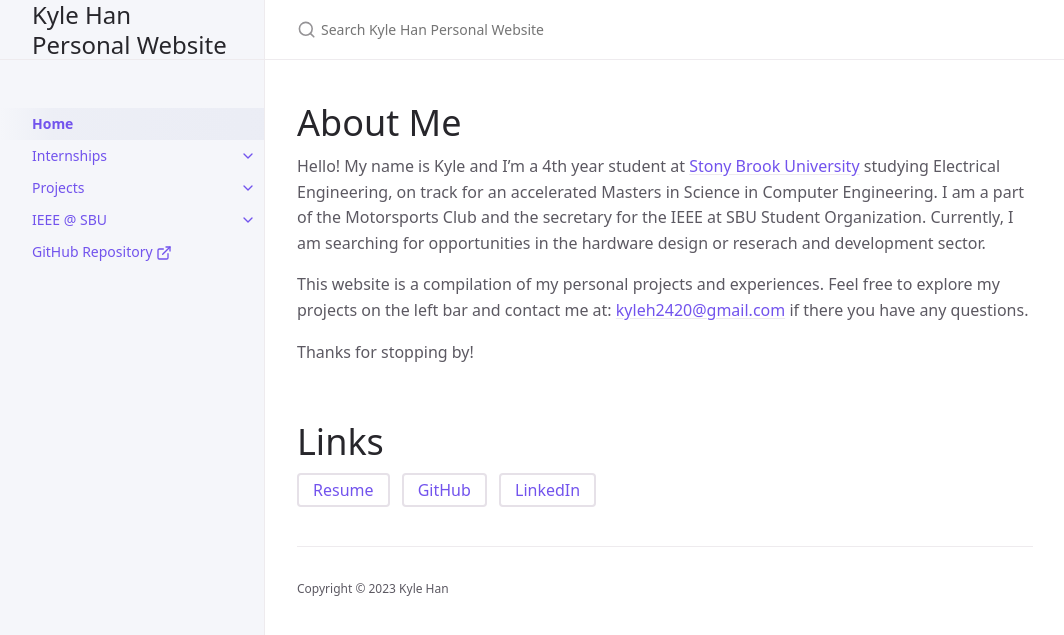
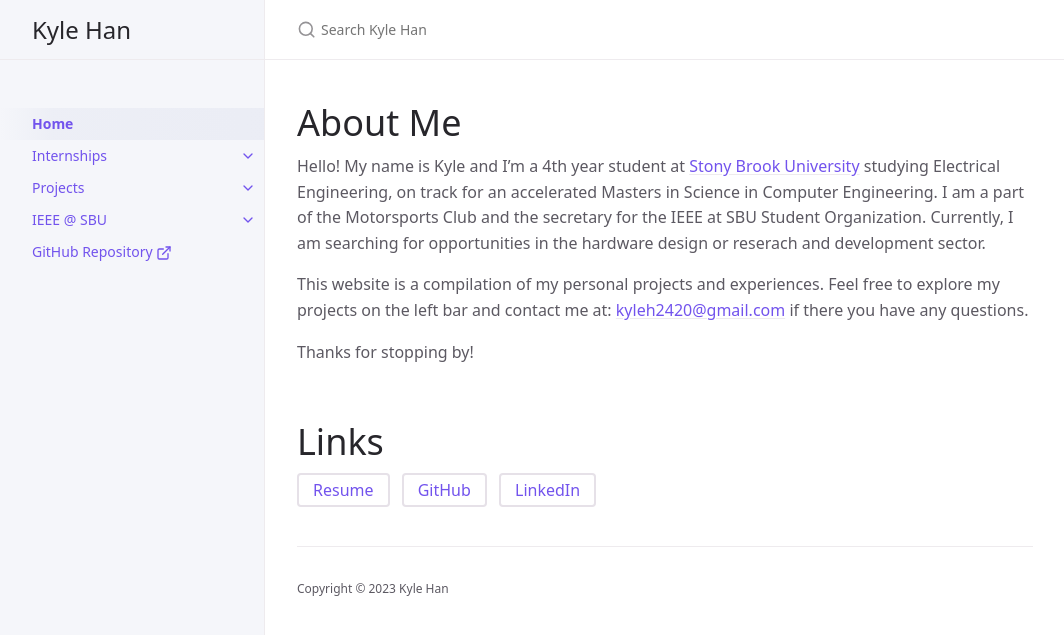
Before and after one commit to Kyleh2420/kyleh2420.github.io, a Jekyll site: the page built from index.md, in a window 1280 px wide. Shown: the top 635 px of the page, without its empty margins (107-1171 px from the left). Built offline with Jekyll 4.4.1, drawn with Linux system fonts in a browser that asks for light colours.

Commit message:
Changed Site Name

```diff
--- a/_config.yml
+++ b/_config.yml
@@ -1,4 +1,4 @@
-title: Kyle Han Personal Website
+title: Kyle Han
 baseurl: ""
 url: "https://kyleh2420.github.io"
 description: Kyle Han
@@ -11,7 +11,7 @@ permalink: pretty
 # External navigation links
 nav_external_links:
   - title: GitHub Repository
-    url: https://github.com/khan2420/khan2420.github.io
+    url: https://github.com/kyleh2420/kyleh2420.github.io
     hide_icon: false
 
 aux_links:
```
